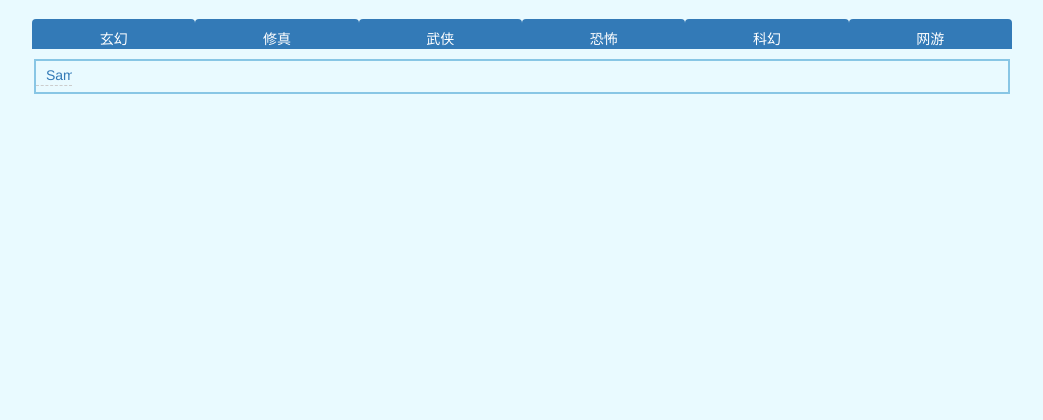
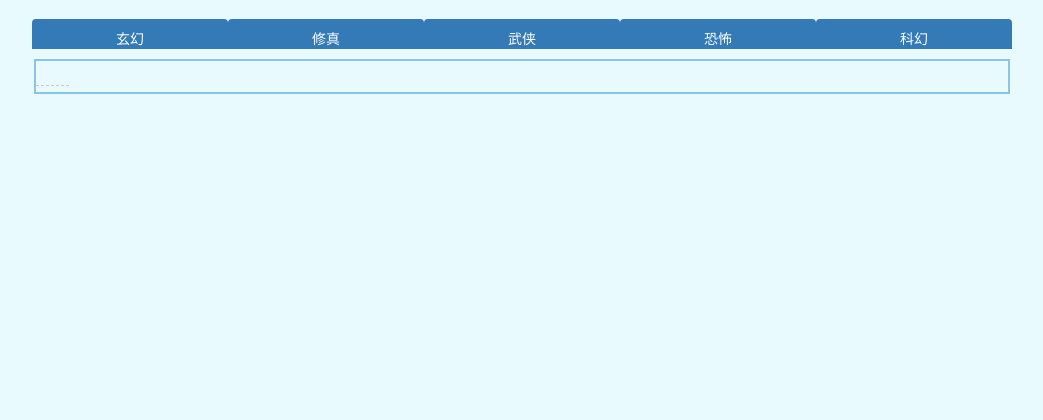
Before and after one commit to chengmingzhang/xiaoshuo_read, a Flask app: template 小说阅读/templates/index.html in a window 1280 px wide. Shown: the part 221-641 px from the top of the page, without its empty margins (118-1161 px from the left). Run offline with Flask 2, Linux system fonts and the light colour scheme; the template is opened without the code that fills it: most values are stand-ins (such as "Sample title", 1, 10 or a date in 2020).

Commit message:
修改首页为小说列表

```diff
--- a/小说阅读/templates/index.html
+++ b/小说阅读/templates/index.html
@@ -22,12 +22,6 @@
             background-size: 100%;
             margin: 0 auto;
         }
-        h1{
-            line-height: 220px;
-            color: white;
-            margin-top: 0;
-            text-align: center;
-        }
         .content {
             border: 2px solid #88C6E5;
             overflow: hidden;
@@ -49,16 +43,15 @@
             margin-bottom: 5px;
             overflow: hidden;
             text-align: left;
-            text-indent: 10px;
+            text-indent: 75px;
             vertical-align: middle;
-            width: 33%;
+            width: 20%;
         }
         .nav{
             width: 980px;
             height: 40px;
             overflow: hidden;
             margin: 10px auto;
-
         }
 
     </style>
@@ -73,14 +66,19 @@
         <li role="presentation"  class="active"><a href="#">武侠</a></li>
         <li role="presentation"  class="active"><a href="#">恐怖</a></li>
         <li role="presentation" class="active"><a href="#">科幻</a></li>
-        <li role="presentation" class="active"><a href="#">网游</a></li>
+{#        <li role="presentation" class="active"><a href="#">网游</a></li>#}
     </ul>
 </div>
 <div class="content">
     <dl>
-         {% for chapter in all_chapter %}
+{#         {% for chapter in all_chapter %}#}
+{#            <dd>#}
+{#                <a href="/show/?id={{ chapter['id'] }}">{{ chapter['title'] }}</a>#}
+{#            </dd>#}
+{#        {% endfor %}#}
+        {% for article in articles %}
             <dd>
-                <a href="/show/?id={{ chapter['id'] }}">{{ chapter['title'] }}</a>
+                <a href="#">{{ article['name'] }}</a>
             </dd>
         {% endfor %}
     </dl>
```
